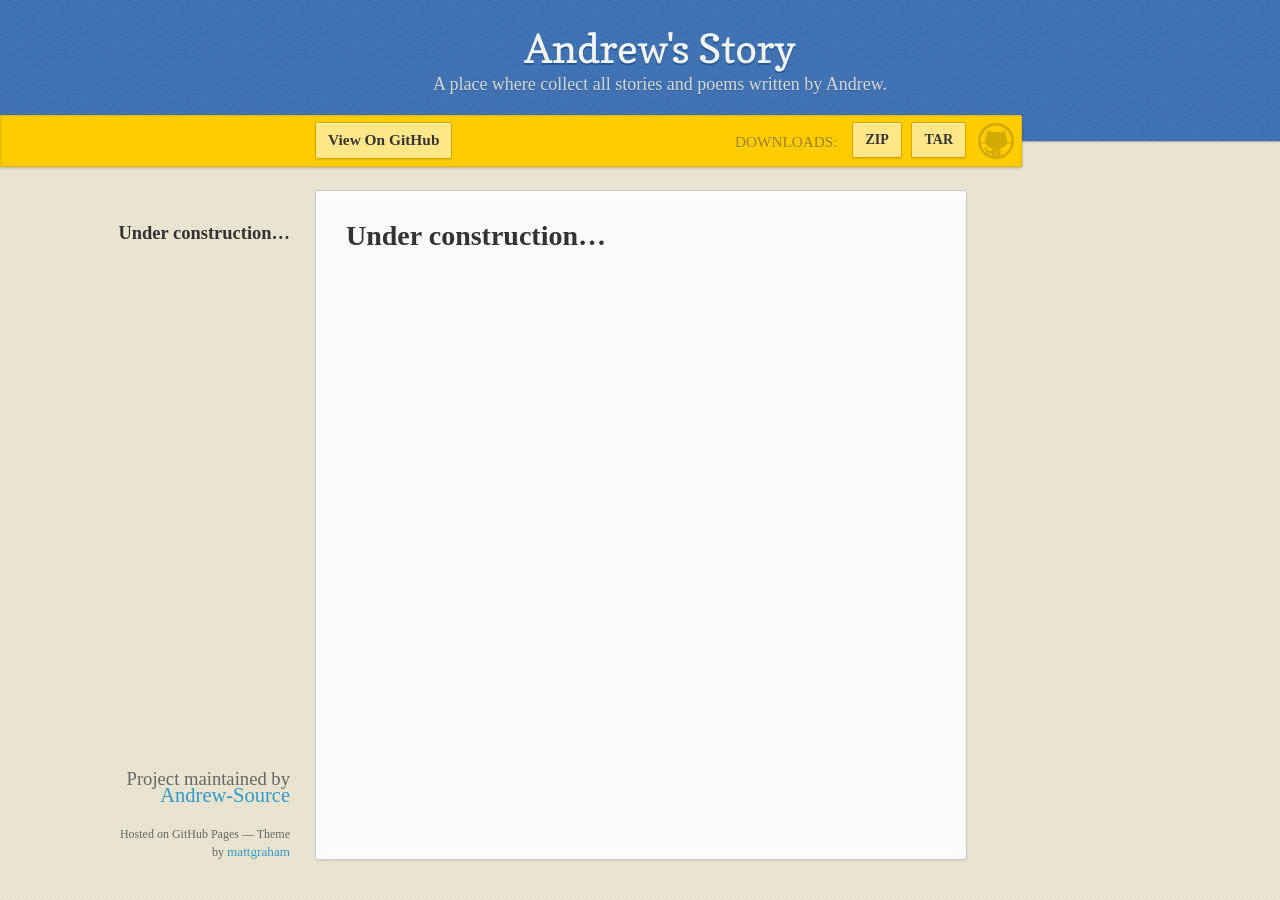
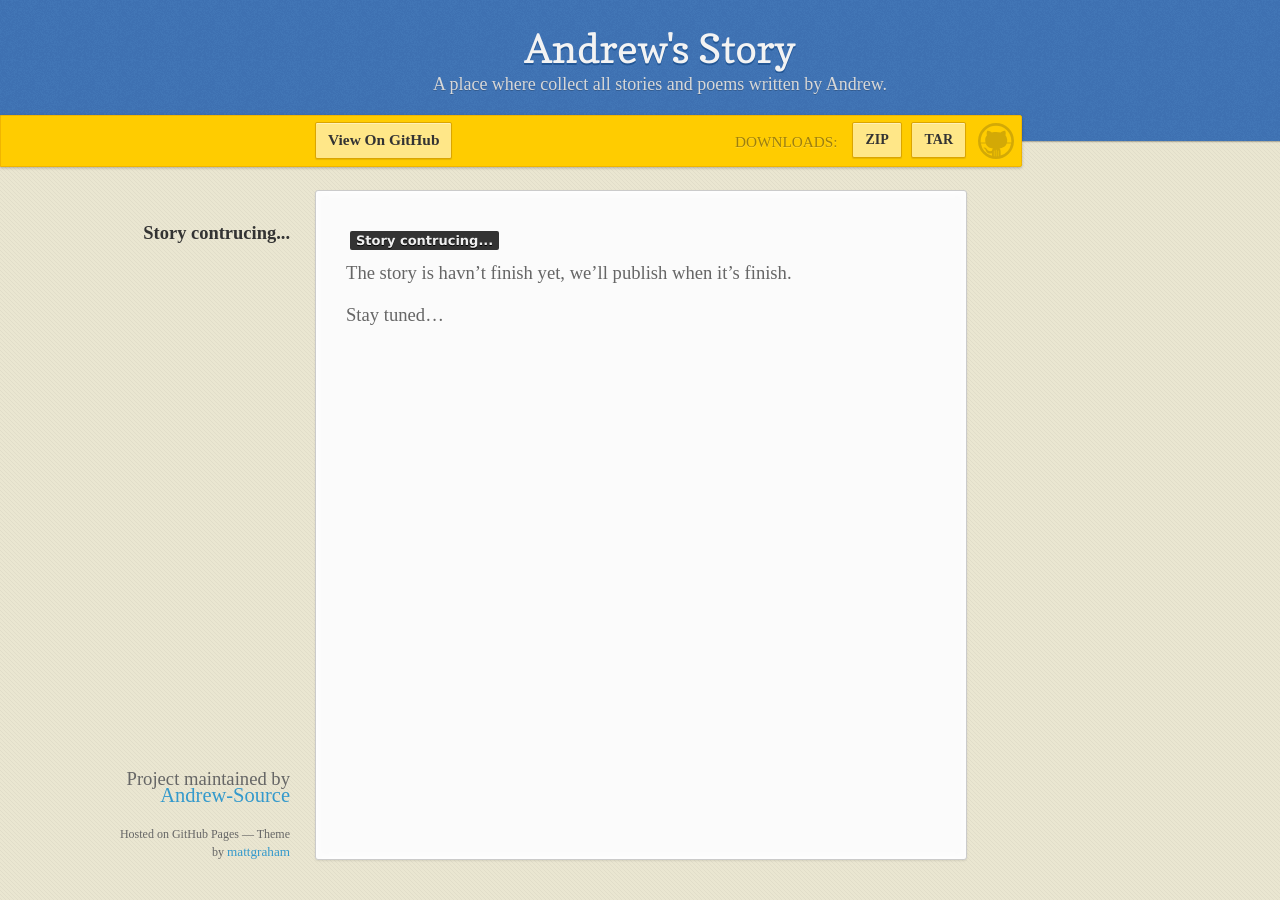
Before and after one commit to Andrew-Source/story, a Jekyll site: the page built from childhood-adventure.md, in a window 1280 px wide. Built offline with Jekyll 4.4.1, drawn with Linux system fonts in a browser that asks for light colours; some web fonts are replaced; our own code applies the rules of GitHub Pages for plain Markdown files.

Commit message:
Update childhood-adventure.md

```diff
--- a/childhood-adventure.md
+++ b/childhood-adventure.md
@@ -1 +1,5 @@
-# Under construction...
+# `Story contrucing...`
+
+The story is havn't finish yet, we'll publish when it's finish.
+
+Stay tuned...
```
